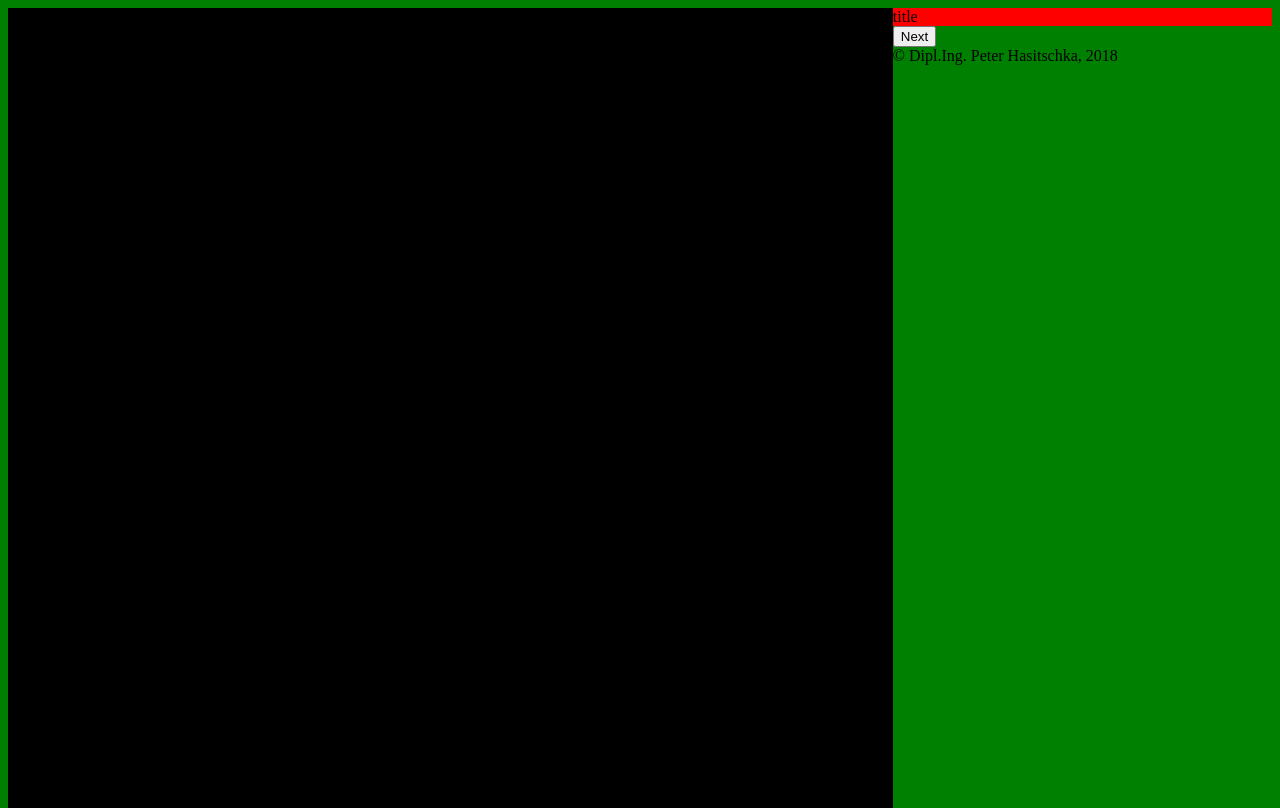
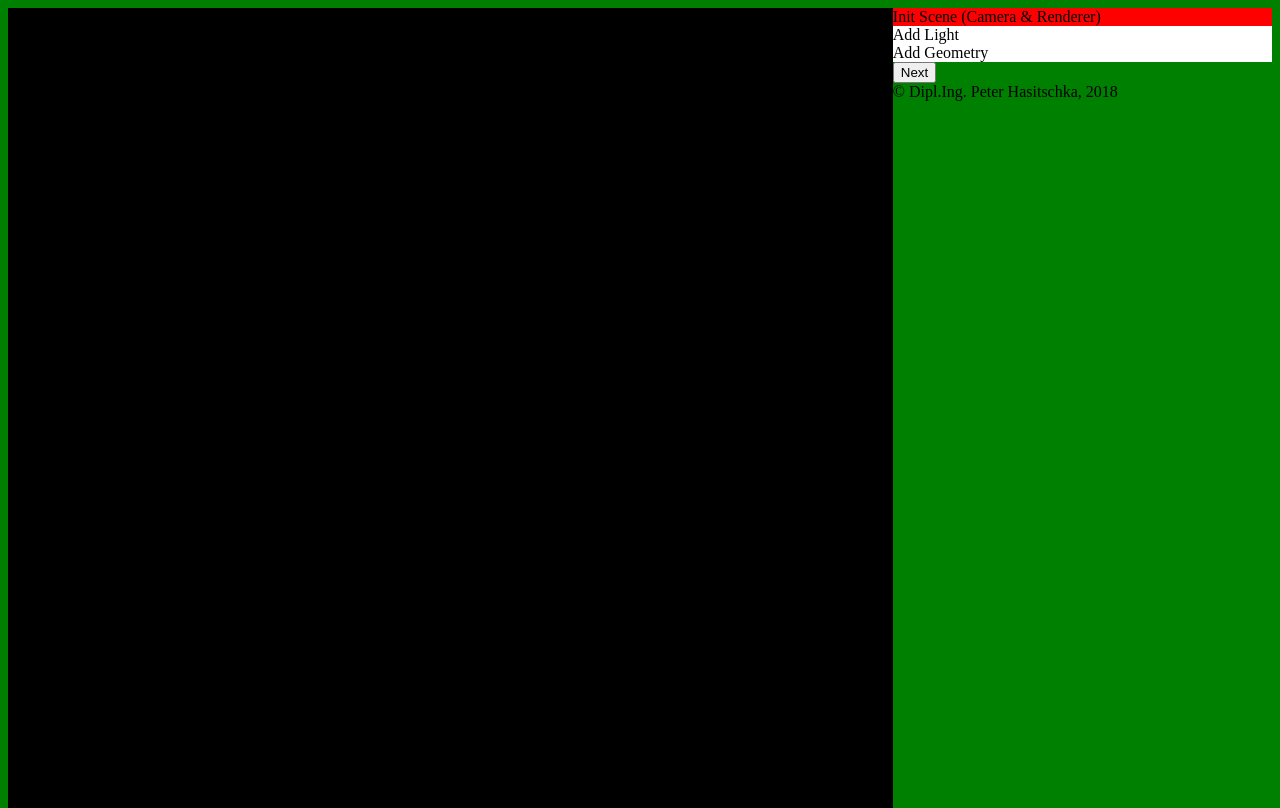
Before and after one commit to PeterHasitschka/webglDemo, a website built with webpack: page src/index.html in a window 1280 px wide. Both pictures are taken after a click on the button "Next". Built offline with nearby package versions, Linux system fonts and the light colour scheme; files whose address does not match are found by name.

Commit message:
Task list and first tasks

```diff
--- a/src/css/style.css
+++ b/src/css/style.css
@@ -4,6 +4,7 @@ body {
 
 .webgl-container {
   width: 70%;
+  height: 100%;
   float: left;
 }
 
--- a/src/js/index.js
+++ b/src/js/index.js
@@ -1,22 +1,55 @@
 import Scene from "./scene";
 import TaskList from "./task-list";
+import * as THREE from "three";
 
 document.addEventListener("DOMContentLoaded", function(event) {
   let myScene = new Scene();
-  myScene.initScene();
 
   let taskList = new TaskList(
     myScene,
     document.getElementsByClassName("control-container-list")[0]
   );
 
-  taskList.add(scene => {
-    console.log("I'm a task", scene);
-  }, "Demo Task");
-
   document
     .getElementsByClassName("next-task-button")[0]
     .addEventListener("click", () => {
       taskList.runNext();
     });
+
+  /*
+  *******************
+    Initialize Scene
+  *******************
+  */
+  taskList.add("Init Scene (Camera & Renderer)", scene => {
+    scene.threeScene = new THREE.Scene();
+
+    scene.camera = new THREE.PerspectiveCamera(
+      75, //Camera frustum vertical field of view.
+      window.innerWidth / window.innerHeight, //Camera frustum aspect ratio.
+      0.1, // Camera frustum near plane.
+      1000 // Camera frustum far plane.
+    );
+    scene.camera.position.z = 100;
+
+    scene.renderer = new THREE.WebGLRenderer();
+    scene.renderer.setSize(window.innerWidth, window.innerHeight);
+    scene.container.appendChild(scene.renderer.domElement);
+  });
+
+  taskList.add("Add Light", scene => {
+    let light = new THREE.PointLight(0xffff00);
+    light.position.set(10, 0, 25);
+    scene.threeScene.add(light);
+  });
+
+  /*
+    Add first geometry
+   */
+  taskList.add("Add Geometry", scene => {
+    let geometry = new THREE.BoxGeometry(20, 20, 20);
+    let material = new THREE.MeshLambertMaterial({ color: 0xfd59d7 });
+    let cube = new THREE.Mesh(geometry, material);
+    scene.threeScene.add(cube);
+  });
 });
--- a/src/js/scene.js
+++ b/src/js/scene.js
@@ -1,5 +1,3 @@
-import * as THREE from "three";
-
 class Scene {
   constructor() {
     /**
@@ -27,18 +25,8 @@ class Scene {
       throw "Could not find scene container with class identifier webgl-container";
   }
 
-  initScene() {
-    this.threeScene = new THREE.Scene();
-    this.camera = new THREE.PerspectiveCamera(
-      75,
-      window.innerWidth / window.innerHeight,
-      0.1,
-      1000
-    );
-
-    this.renderer = new THREE.WebGLRenderer();
-    this.renderer.setSize(window.innerWidth, window.innerHeight);
-    this.container.appendChild(this.renderer.domElement);
+  render() {
+    this.renderer.render(this.threeScene, this.camera);
   }
 }
 
--- a/src/js/task-list.js
+++ b/src/js/task-list.js
@@ -13,10 +13,10 @@ class TaskList {
     this.containerElement = containerElement;
   }
 
-  add(fct, title) {
+  add(title, fct) {
     this.list.push(new Task(fct, this.scene));
     let listElm = document.createElement("div");
-    listElm.innerHTML = "title";
+    listElm.innerHTML = title;
     listElm.classList.add("task");
     listElm.setAttribute("data-iterator", this.list.length - 1);
     this.containerElement.appendChild(listElm);
@@ -32,7 +32,6 @@ class TaskList {
       let taskElm = document.querySelectorAll(
         '.task[data-iterator="' + this.iterator + '"]'
       )[0];
-      console.log(taskElm);
       Array.from(document.getElementsByClassName("task")).forEach(elm => {
         elm.classList.remove("active");
       });
--- a/src/js/task.js
+++ b/src/js/task.js
@@ -6,6 +6,7 @@ class Task {
 
   run() {
     this.fct(this.scene);
+    this.scene.render();
   }
 }
 
```
Also changed, not shown: 2 other files.
